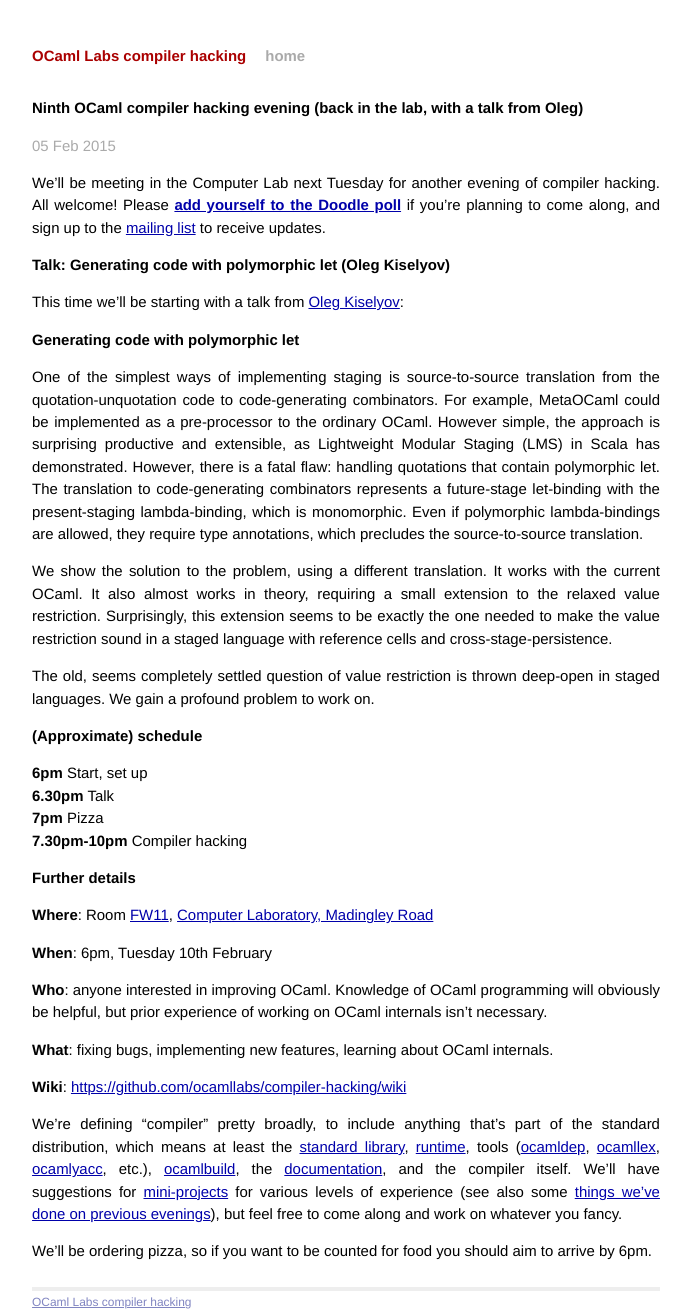
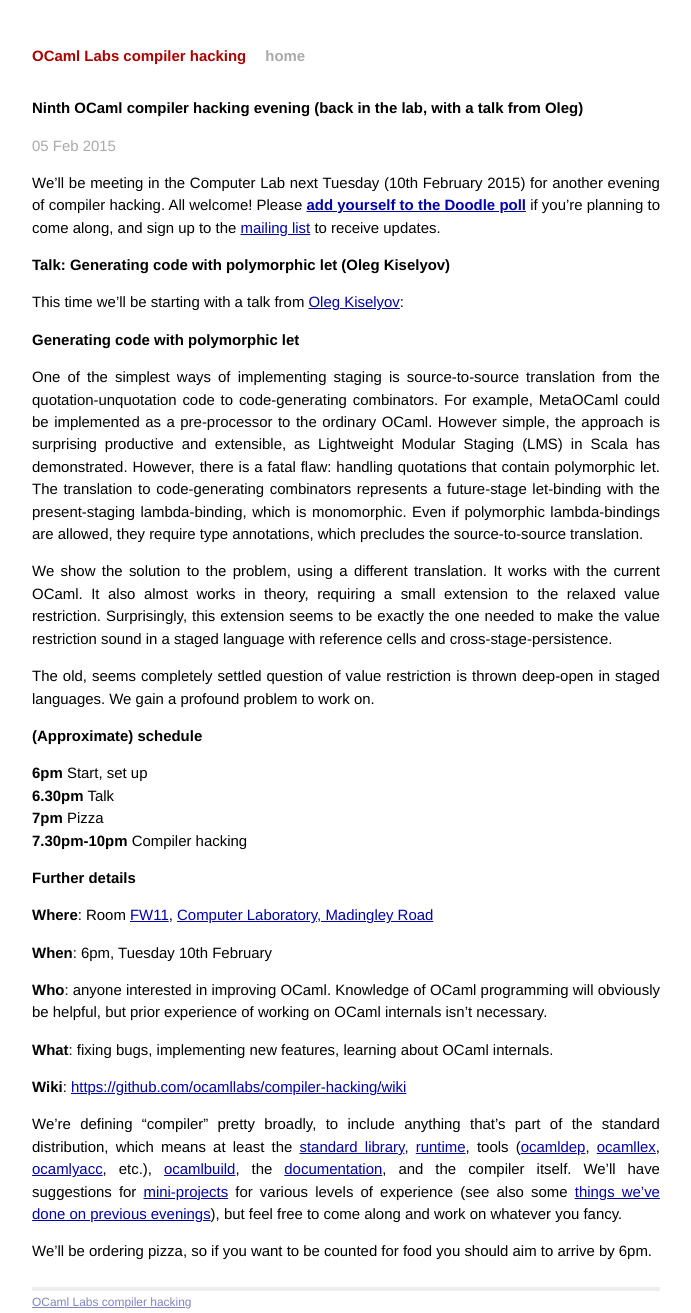
Before and after one commit to ocamllabs/compiler-hacking, a Jekyll site: the page built from blog/_posts/2015-02-05-back-in-the-lab.md, in a window 1280 px wide. Shown: the whole page, without its empty margins (294-985 px from the left). Built offline with Jekyll 4.4.1, drawn with Linux system fonts in a browser that asks for light colours; Markdown is read by kramdown in place of the engine named in the settings.

Commit message:
Make date more prominent.

```diff
--- a/blog/_posts/2015-02-05-back-in-the-lab.md
+++ b/blog/_posts/2015-02-05-back-in-the-lab.md
@@ -4,7 +4,7 @@
 date:   2015-02-05 12:00:00
 ---
 
-We'll be meeting in the Computer Lab next Tuesday for another evening of compiler hacking.  All welcome!  Please **[add yourself to the Doodle poll](http://doodle.com/zxmeyn2ih92mke85)** if you're planning to come along, and sign up to the [mailing list](http://lists.ocaml.org/listinfo/cam-compiler-hacking) to receive updates.
+We'll be meeting in the Computer Lab next Tuesday (10th February 2015) for another evening of compiler hacking.  All welcome!  Please **[add yourself to the Doodle poll](http://doodle.com/zxmeyn2ih92mke85)** if you're planning to come along, and sign up to the [mailing list](http://lists.ocaml.org/listinfo/cam-compiler-hacking) to receive updates.
 
 ### Talk: Generating code with polymorphic let (Oleg Kiselyov)
 
```
